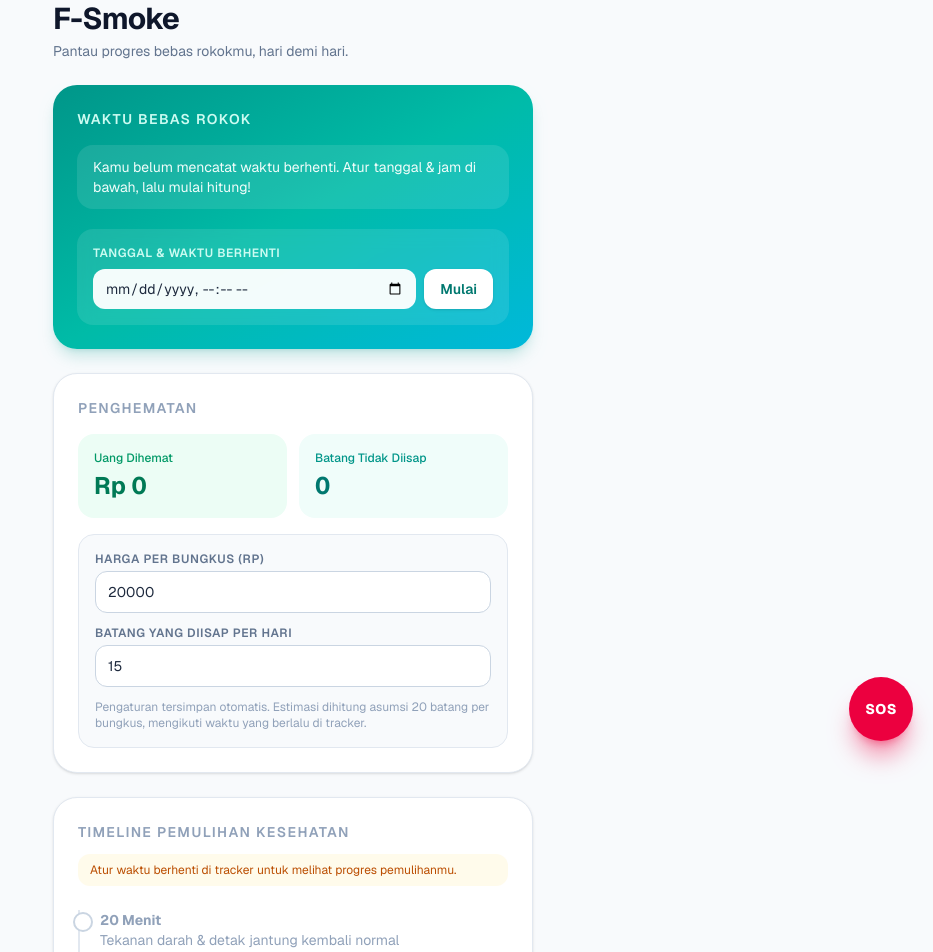
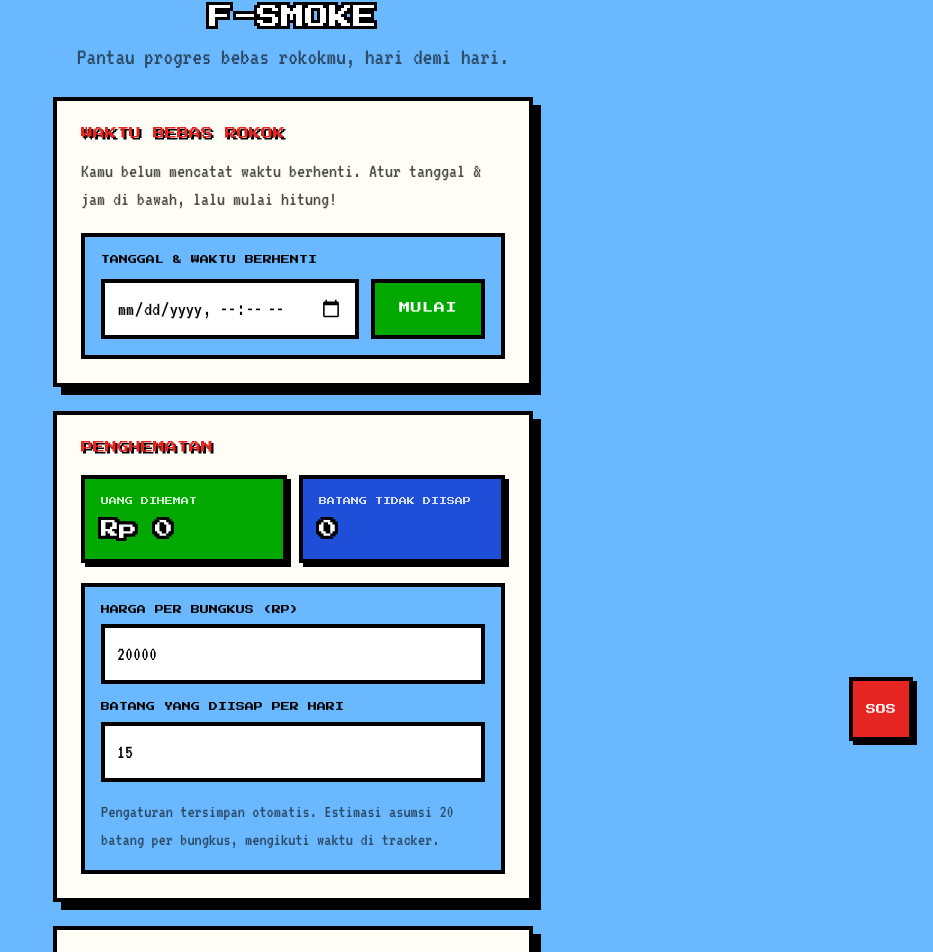
Before and after one commit to nasruladtri/f-smoke, a Next.js app: page / in a window 1280 px wide. Shown: the part 39-991 px from the top of the page, without its empty margins (347-1280 px from the left). Built offline with nearby package versions, Linux system fonts and the light colour scheme.

Commit message:
feat: mario pixel theme, reset confirmation, footer copyright

```diff
--- a/src/app/globals.css
+++ b/src/app/globals.css
@@ -1,21 +1,95 @@
 @import "tailwindcss";
 
-:root {
-  --background: #f8fafc;
-  --foreground: #1e293b;
-}
-
 @theme inline {
-  --color-background: var(--background);
-  --color-foreground: var(--foreground);
-  --font-sans: var(--font-geist-sans);
+  --color-heading: #222222;
+  --color-dark-grey: #333333;
+  --color-light-grey: #d2d2d2;
+  --color-mario-red: #e52521;
+  --color-mario-green: #00a800;
+  --color-mario-blue: #1f4fd8;
+  --color-mario-sky: #6ab8ff;
+  --color-mario-yellow: #ffd700;
+  --color-mario-brown: #8b5a2b;
+  --color-mario-dark: #1a1a1a;
+  --color-background: var(--color-mario-sky);
+  --color-foreground: #ffffff;
+  --font-sans: var(--font-montserrat);
   --font-mono: var(--font-geist-mono);
+  --font-pixel: var(--font-pixel);
+  --font-retro: var(--font-retro);
 }
 
 body {
-  background: var(--background);
-  color: var(--foreground);
-  font-family: var(--font-sans), Arial, Helvetica, sans-serif;
+  background: var(--color-background);
+  color: var(--color-foreground);
+  font-family: var(--font-retro), var(--font-sans), Arial, sans-serif;
+}
+
+.pixel-frame {
+  border: 4px solid #000;
+}
+
+.pixel-shadow {
+  box-shadow: 8px 8px 0 #000;
+}
+
+.pixel-shadow-sm {
+  box-shadow: 4px 4px 0 #000;
+}
+
+.pixel-btn {
+  display: inline-block;
+  font-family: var(--font-pixel);
+  text-transform: uppercase;
+  letter-spacing: 0.05em;
+  border: 4px solid #000;
+  padding: 0.75rem 1.5rem;
+  font-size: 11px;
+  transition: transform 0.05s ease, box-shadow 0.05s ease;
+}
+
+.pixel-btn:hover {
+  transform: translate(2px, 2px);
+  box-shadow: 4px 4px 0 #000;
+}
+
+.pixel-btn:active {
+  transform: translate(4px, 4px);
+  box-shadow: 1px 1px 0 #000;
+}
+
+.pixel-outline {
+  text-shadow:
+    3px 0 0 #000,
+    -3px 0 0 #000,
+    0 3px 0 #000,
+    0 -3px 0 #000,
+    3px 3px 0 #000,
+    -3px 3px 0 #000,
+    3px -3px 0 #000,
+    -3px -3px 0 #000;
+}
+
+.ground-pattern {
+  background: repeating-linear-gradient(
+    90deg,
+    #c97f2e 0 32px,
+    #8b5a2b 32px 64px
+  );
+}
+
+@keyframes coinBounce {
+  0%,
+  100% {
+    transform: translateY(0) scaleX(1);
+  }
+  50% {
+    transform: translateY(-16px) scaleX(0.25);
+  }
+}
+
+.coin-anim {
+  animation: coinBounce 1.6s ease-in-out infinite;
 }
 
 @keyframes breathe {
--- a/src/app/layout.tsx
+++ b/src/app/layout.tsx
@@ -1,10 +1,22 @@
 import type { Metadata } from "next";
-import { Geist, Geist_Mono } from "next/font/google";
+import { Montserrat, Press_Start_2P, VT323, Geist_Mono } from "next/font/google";
 import "./globals.css";
 
-const geistSans = Geist({
-  variable: "--font-geist-sans",
+const montserrat = Montserrat({
+  variable: "--font-montserrat",
   subsets: ["latin"],
+});
+
+const pixel = Press_Start_2P({
+  weight: "400",
+  subsets: ["latin"],
+  variable: "--font-pixel",
+});
+
+const retro = VT323({
+  weight: "400",
+  subsets: ["latin"],
+  variable: "--font-retro",
 });
 
 const geistMono = Geist_Mono({
@@ -22,9 +34,9 @@ export default function RootLayout({ children }: LayoutProps<"/">) {
   return (
     <html
       lang="id"
-      className={`${geistSans.variable} ${geistMono.variable} h-full antialiased`}
+      className={`${montserrat.variable} ${pixel.variable} ${retro.variable} ${geistMono.variable} h-full antialiased`}
     >
-      <body className="min-h-full flex flex-col">{children}</body>
+      <body className="min-h-full flex flex-col overflow-x-hidden">{children}</body>
     </html>
   );
 }
--- a/src/components/Dashboard.tsx
+++ b/src/components/Dashboard.tsx
@@ -13,6 +13,7 @@ import TimeTracker from "@/components/TimeTracker";
 import SavingsCalculator from "@/components/SavingsCalculator";
 import HealthTimeline from "@/components/HealthTimeline";
 import SOSButton from "@/components/SOSButton";
+import Footer from "@/components/Footer";
 
 export default function Dashboard() {
   const now = useNow();
@@ -21,12 +22,13 @@ export default function Dashboard() {
   const cigsPerDay = useStoredNumber(CIGS_KEY, 15);
 
   return (
+    <>
       <main className="mx-auto w-full max-w-lg flex-1 space-y-6 px-4 py-6 sm:py-10">
-      <header className="space-y-1">
-        <h1 className="text-2xl font-bold tracking-tight text-slate-900 sm:text-3xl">
-          F-Smoke
+        <header className="space-y-2 text-center">
+          <h1 className="font-pixel text-xl text-white pixel-outline sm:text-2xl">
+            F-SMOKE
           </h1>
-        <p className="text-sm text-slate-500">
+          <p className="font-retro text-2xl text-black/60">
             Pantau progres bebas rokokmu, hari demi hari.
           </p>
         </header>
@@ -42,5 +44,7 @@ export default function Dashboard() {
         <HealthTimeline quitAt={quitAt} now={now} />
         <SOSButton />
       </main>
+      <Footer />
+    </>
   );
 }
--- /dev/null
+++ b/src/components/Footer.tsx
@@ -0,0 +1,14 @@
+export default function Footer() {
+  return (
+    <footer className="mt-10 border-t-4 border-black bg-mario-dark pb-24 pt-14">
+      <div className="mx-auto w-full max-w-lg px-6 text-center">
+        <p className="font-retro text-2xl text-white/70">THANKS FOR PLAYING!</p>
+        <p className="mt-1 font-retro text-2xl text-white/50">
+          © {new Date().getFullYear()} Nasrul Aditri Rahmandika
+        </p>
+        <span className="mt-4 inline-block h-8 w-8 rotate-45 border-4 border-black bg-mario-yellow pixel-shadow-sm coin-anim" />
+        <div className="mt-10 h-4 w-full ground-pattern border-4 border-black" />
+      </div>
+    </footer>
+  );
+}
--- a/src/components/HealthTimeline.tsx
+++ b/src/components/HealthTimeline.tsx
@@ -13,47 +13,49 @@ export default function HealthTimeline({ quitAt, now }: HealthTimelineProps) {
   const minutesElapsed = quitAt ? elapsedMinutes(now, quitAt) : 0;
 
   return (
-    <section className="rounded-3xl border border-slate-200 bg-white p-6 shadow-sm">
-      <h2 className="text-sm font-semibold uppercase tracking-widest text-slate-400">
-        Timeline Pemulihan Kesehatan
+    <section className="bg-[#fffdf5] p-6 text-black pixel-frame pixel-shadow">
+      <h2 className="font-pixel text-[10px] text-mario-red [text-shadow:2px_2px_0_#000] sm:text-xs">
+        TIMELINE PEMULIHAN KESEHATAN
       </h2>
       {!quitAt && (
-        <p className="mt-3 rounded-xl bg-amber-50 px-3 py-2 text-xs text-amber-700">
+        <p className="mt-3 bg-mario-yellow px-3 py-2 font-retro text-lg text-black pixel-frame">
           Atur waktu berhenti di tracker untuk melihat progres pemulihanmu.
         </p>
       )}
 
-      <ol className="mt-6 space-y-5 border-l-2 border-slate-200 pl-5">
+      <ol className="mt-6 space-y-6 border-l-4 border-black pl-6">
         {MILESTONES.map((milestone) => {
           const passed = minutesElapsed >= milestone.minutes;
           return (
             <li key={milestone.label} className="relative">
               <span
-                className={`absolute -left-[27px] top-0.5 flex h-5 w-5 items-center justify-center rounded-full border-2 ${
+                className={`absolute -left-[35px] top-1 flex h-6 w-6 items-center justify-center border-4 border-black ${
                   passed
-                    ? "border-teal-500 bg-teal-500 text-white"
-                    : "border-slate-300 bg-white text-slate-400"
+                    ? "bg-mario-green text-white"
+                    : "bg-white text-slate-400"
                 }`}
               >
                 {passed ? <CheckIcon className="h-3 w-3" /> : null}
               </span>
-              <div className="flex flex-wrap items-baseline gap-x-2">
+              <div className="flex flex-wrap items-center gap-x-3">
                 <span
-                  className={`text-sm font-bold ${
-                    passed ? "text-teal-700" : "text-slate-400"
+                  className={`font-pixel text-[9px] sm:text-[10px] ${
+                    passed
+                      ? "text-mario-green [text-shadow:1px_1px_0_#000]"
+                      : "text-slate-400"
                   }`}
                 >
                   {milestone.label}
                 </span>
                 {passed && (
-                  <span className="rounded-full bg-teal-50 px-2 py-0.5 text-[10px] font-semibold uppercase tracking-wide text-teal-600">
-                    Tercapai
+                  <span className="bg-mario-yellow px-2 py-1 font-pixel text-[7px] text-black pixel-frame">
+                    TERCAPAI
                   </span>
                 )}
               </div>
               <p
-                className={`text-sm ${
-                  passed ? "text-slate-700" : "text-slate-400"
+                className={`mt-1 font-retro text-xl ${
+                  passed ? "text-black/80" : "text-slate-400"
                 }`}
               >
                 {milestone.description}
--- a/src/components/SOSButton.tsx
+++ b/src/components/SOSButton.tsx
@@ -1,12 +1,11 @@
 "use client";
 
-import { useEffect, useRef, useState } from "react";
+import { useEffect, useState } from "react";
 import { QUOTES } from "@/lib/content";
 
 export default function SOSButton() {
   const [open, setOpen] = useState(false);
   const [quote, setQuote] = useState(QUOTES[0]);
-  const dialogRef = useRef<HTMLDivElement>(null);
 
   const openSos = () => {
     setQuote(QUOTES[Math.floor(Math.random() * QUOTES.length)]);
@@ -28,7 +27,7 @@ export default function SOSButton() {
     <>
       <button
         onClick={openSos}
-        className="fixed bottom-5 right-5 z-40 flex h-16 w-16 items-center justify-center rounded-full bg-rose-600 text-sm font-extrabold uppercase tracking-wide text-white shadow-xl shadow-rose-600/40 transition hover:bg-rose-700 active:scale-90"
+        className="fixed bottom-5 right-5 z-40 flex h-16 w-16 items-center justify-center bg-mario-red font-pixel text-[10px] text-white pixel-frame pixel-shadow-sm transition-transform active:translate-y-0.5"
         aria-label="Tombol SOS darurat"
       >
         SOS
@@ -36,46 +35,45 @@ export default function SOSButton() {
 
       {open && (
         <div
-          className="fixed inset-0 z-50 flex items-center justify-center bg-slate-900/60 p-4 backdrop-blur-sm"
+          className="fixed inset-0 z-50 flex items-center justify-center bg-black/70 p-4"
           onClick={closeSos}
         >
           <div
-            ref={dialogRef}
             onClick={(e) => e.stopPropagation()}
-            className="w-full max-w-sm rounded-3xl bg-white p-6 text-center shadow-2xl"
+            className="w-full max-w-sm bg-[#fffdf5] p-6 text-center pixel-frame pixel-shadow"
             role="dialog"
             aria-modal="true"
             aria-label="Panduan darurat berhenti merokok"
           >
-            <h2 className="text-lg font-bold text-slate-900">
-              Tenang, kamu bisa!
+            <h2 className="font-pixel text-xs text-mario-red [text-shadow:2px_2px_0_#000]">
+              TENANG, KAMU BISA!
             </h2>
-            <p className="mt-1 text-sm text-slate-500">
+            <p className="mt-2 font-retro text-lg text-black/70">
               Ikuti napas berikut, craving hanya lewat sebentar.
             </p>
 
             <div className="mt-6 flex items-center justify-center">
               <div className="relative flex h-40 w-40 items-center justify-center">
-                <div className="absolute inset-0 rounded-full bg-gradient-to-br from-teal-400 to-cyan-500 opacity-40 animate-breathe" />
-                <div className="absolute inset-6 rounded-full bg-gradient-to-br from-teal-400 to-cyan-500 animate-breathe" />
-                <div className="relative z-10 flex h-24 w-24 items-center justify-center rounded-full bg-white shadow-lg">
-                  <span className="px-3 text-xs font-semibold text-teal-700 animate-breathe-text">
-                    Tarik Napas...
+                <div className="absolute inset-0 bg-mario-blue opacity-40 animate-breathe" />
+                <div className="absolute inset-6 bg-mario-sky animate-breathe" />
+                <div className="relative z-10 flex h-24 w-24 items-center justify-center bg-[#fffdf5] pixel-frame">
+                  <span className="px-2 font-pixel text-[8px] text-mario-blue animate-breathe-text">
+                    TARIK NAPAS...
                   </span>
-                  <span className="absolute px-3 text-xs font-semibold text-teal-700 animate-breathe-text-alt">
-                    Hembuskan...
+                  <span className="absolute px-2 font-pixel text-[8px] text-mario-blue animate-breathe-text-alt">
+                    HEMBUSKAN...
                   </span>
                 </div>
               </div>
             </div>
 
-            <blockquote className="mt-6 rounded-2xl bg-slate-50 px-4 py-3 text-sm italic leading-relaxed text-slate-600">
+            <blockquote className="mt-6 bg-mario-yellow px-4 py-3 font-retro text-xl leading-snug text-black pixel-frame">
               “{quote}”
             </blockquote>
 
             <button
               onClick={closeSos}
-              className="mt-6 w-full rounded-xl bg-slate-900 px-4 py-3 text-sm font-semibold text-white transition hover:bg-slate-700 active:scale-95"
+              className="pixel-btn mt-6 w-full bg-black text-white"
             >
               Aku kuat, tutup
             </button>
--- a/src/components/SavingsCalculator.tsx
+++ b/src/components/SavingsCalculator.tsx
@@ -27,36 +27,34 @@ export default function SavingsCalculator({
   const moneySaved = packsAvoided * pricePerPack;
 
   return (
-    <section className="rounded-3xl border border-slate-200 bg-white p-6 shadow-sm">
-      <h2 className="text-sm font-semibold uppercase tracking-widest text-slate-400">
-        Penghematan
+    <section className="bg-[#fffdf5] p-6 text-black pixel-frame pixel-shadow">
+      <h2 className="font-pixel text-[10px] text-mario-red [text-shadow:2px_2px_0_#000] sm:text-xs">
+        PENGHEMATAN
       </h2>
 
-      <div className="mt-4 grid grid-cols-2 gap-3">
-        <div className="rounded-2xl bg-emerald-50 p-4">
-          <div className="text-xs font-medium text-emerald-600">
-            Uang Dihemat
-          </div>
-          <div className="mt-1 text-xl font-bold text-emerald-700 tabular-nums sm:text-2xl">
+      <div className="mt-5 grid grid-cols-2 gap-3">
+        <div className="bg-mario-green p-4 pixel-frame pixel-shadow-sm">
+          <div className="font-pixel text-[8px] text-white/80">UANG DIHEMAT</div>
+          <div className="mt-2 font-pixel text-sm text-white pixel-outline tabular-nums sm:text-lg">
             {started ? formatIDR(moneySaved) : formatIDR(0)}
           </div>
         </div>
-        <div className="rounded-2xl bg-teal-50 p-4">
-          <div className="text-xs font-medium text-teal-600">
-            Batang Tidak Diisap
+        <div className="bg-mario-blue p-4 pixel-frame pixel-shadow-sm">
+          <div className="font-pixel text-[8px] text-white/80">
+            BATANG TIDAK DIISAP
           </div>
-          <div className="mt-1 text-xl font-bold text-teal-700 tabular-nums sm:text-2xl">
+          <div className="mt-2 font-pixel text-sm text-white pixel-outline tabular-nums sm:text-lg">
             {started ? formatNumber(sticksAvoided) : 0}
           </div>
         </div>
       </div>
 
-      <div className="mt-4 rounded-2xl border border-slate-200 bg-slate-50 p-4">
+      <div className="mt-5 bg-mario-sky p-4 pixel-frame">
         <label
           htmlFor="price-input"
-          className="block text-xs font-semibold uppercase tracking-wider text-slate-500"
+          className="block font-pixel text-[9px] text-black"
         >
-          Harga per Bungkus (Rp)
+          HARGA PER BUNGKUS (RP)
         </label>
         <input
           id="price-input"
@@ -67,14 +65,14 @@ export default function SavingsCalculator({
           onChange={(e) =>
             onSettingsChange(toNonNegative(e.target.value), cigsPerDay)
           }
-          className="mt-1 w-full rounded-xl border border-slate-300 bg-white px-3 py-2.5 text-sm text-slate-800 outline-none ring-teal-300 transition focus:border-teal-500 focus:ring-2"
+          className="mt-2 w-full bg-white px-3 py-3 font-retro text-xl text-black pixel-frame focus:bg-mario-yellow/20 outline-none"
         />
 
         <label
           htmlFor="cigs-input"
-          className="mt-3 block text-xs font-semibold uppercase tracking-wider text-slate-500"
+          className="mt-4 block font-pixel text-[9px] text-black"
         >
-          Batang yang Diisap per Hari
+          BATANG YANG DIISAP PER HARI
         </label>
         <input
           id="cigs-input"
@@ -85,12 +83,12 @@ export default function SavingsCalculator({
           onChange={(e) =>
             onSettingsChange(pricePerPack, toNonNegative(e.target.value))
           }
-          className="mt-1 w-full rounded-xl border border-slate-300 bg-white px-3 py-2.5 text-sm text-slate-800 outline-none ring-teal-300 transition focus:border-teal-500 focus:ring-2"
+          className="mt-2 w-full bg-white px-3 py-3 font-retro text-xl text-black pixel-frame focus:bg-mario-yellow/20 outline-none"
         />
 
-        <p className="mt-3 text-xs text-slate-400">
-          Pengaturan tersimpan otomatis. Estimasi dihitung asumsi {CIGS_PER_PACK}{" "}
-          batang per bungkus, mengikuti waktu yang berlalu di tracker.
+        <p className="mt-4 font-retro text-lg text-black/60">
+          Pengaturan tersimpan otomatis. Estimasi asumsi {CIGS_PER_PACK} batang
+          per bungkus, mengikuti waktu di tracker.
         </p>
       </div>
     </section>
--- a/src/components/TimeTracker.tsx
+++ b/src/components/TimeTracker.tsx
@@ -22,6 +22,7 @@ export default function TimeTracker({
   onSetQuitAt,
 }: TimeTrackerProps) {
   const [draft, setDraft] = useState<string | null>(null);
+  const [confirmingReset, setConfirmingReset] = useState(false);
   const inputValue = draft ?? (quitAt ? toDateTimeInputValue(quitAt) : "");
 
   const handleSave = () => {
@@ -33,6 +34,7 @@ export default function TimeTracker({
   };
 
   const handleReset = () => {
+    setConfirmingReset(false);
     setDraft(null);
     onSetQuitAt(null);
   };
@@ -40,73 +42,74 @@ export default function TimeTracker({
   const parts = quitAt ? diffParts(now, quitAt) : null;
 
   return (
-    <section className="overflow-hidden rounded-3xl bg-gradient-to-br from-teal-600 via-teal-500 to-cyan-500 p-6 text-white shadow-lg shadow-teal-600/20">
-      <h2 className="text-sm font-semibold uppercase tracking-widest text-teal-100">
-        Waktu Bebas Rokok
+    <>
+      <section className="bg-[#fffdf5] p-6 text-black pixel-frame pixel-shadow">
+        <h2 className="font-pixel text-[10px] text-mario-red [text-shadow:2px_2px_0_#000] sm:text-xs">
+          WAKTU BEBAS ROKOK
         </h2>
 
         {quitAt && parts ? (
           <>
-          <div className="mt-5 grid grid-cols-4 gap-3 text-center">
+            <div className="mt-6 grid grid-cols-4 gap-3 text-center">
               {[
-              { value: parts.days, label: "Hari" },
-              { value: parts.hours, label: "Jam" },
-              { value: pad(parts.minutes), label: "Menit" },
-              { value: pad(parts.seconds), label: "Detik" },
+                { value: parts.days, label: "HARI" },
+                { value: parts.hours, label: "JAM" },
+                { value: pad(parts.minutes), label: "MENIT" },
+                { value: pad(parts.seconds), label: "DETIK" },
               ].map(({ value, label }) => (
                 <div
                   key={label}
-                className="rounded-2xl bg-white/10 px-2 py-4 backdrop-blur-sm"
+                  className="bg-mario-blue px-1 py-4 pixel-frame pixel-shadow-sm"
                 >
-                <div className="font-mono text-2xl font-bold tabular-nums sm:text-3xl">
+                  <div className="font-pixel text-lg text-white pixel-outline tabular-nums sm:text-2xl">
                     {value}
                   </div>
-                <div className="mt-1 text-[11px] font-medium uppercase tracking-wider text-teal-100">
+                  <div className="mt-2 font-pixel text-[7px] text-mario-sky sm:text-[8px]">
                     {label}
                   </div>
                 </div>
               ))}
             </div>
-          <p className="mt-4 text-xs text-teal-100">
+            <p className="mt-5 font-retro text-lg text-black/70">
               Berhenti sejak{" "}
-            <span className="font-semibold text-white">
+              <span className="font-bold text-mario-red">
                 {formatDateTime(quitAt)}
               </span>
             </p>
           </>
         ) : (
-        <p className="mt-4 rounded-2xl bg-white/10 px-4 py-3 text-sm text-teal-50">
-          Kamu belum mencatat waktu berhenti. Atur tanggal & jam di bawah, lalu
-          mulai hitung!
+          <p className="mt-4 font-retro text-xl text-black/70">
+            Kamu belum mencatat waktu berhenti. Atur tanggal & jam di bawah,
+            lalu mulai hitung!
           </p>
         )}
 
-      <div className="mt-5 rounded-2xl bg-white/10 p-4 backdrop-blur-sm">
+        <div className="mt-5 bg-mario-sky p-4 pixel-frame">
           <label
             htmlFor="quit-datetime"
-          className="block text-xs font-semibold uppercase tracking-wider text-teal-100"
+            className="block font-pixel text-[9px] text-black"
           >
-          Tanggal & Waktu Berhenti
+            TANGGAL & WAKTU BERHENTI
           </label>
-        <div className="mt-2 flex flex-col gap-2 sm:flex-row">
+          <div className="mt-3 flex flex-col gap-3 sm:flex-row">
             <input
               id="quit-datetime"
               type="datetime-local"
               value={inputValue}
               onChange={(e) => setDraft(e.target.value)}
-            className="w-full rounded-xl border-0 bg-white/95 px-3 py-2.5 text-sm text-slate-800 outline-none ring-teal-300 transition focus:ring-2"
+              className="w-full bg-white px-3 py-3 font-retro text-xl text-black pixel-frame focus:bg-mario-yellow/20 outline-none"
             />
-          <div className="flex gap-2">
+            <div className="flex gap-3">
               <button
                 onClick={handleSave}
-              className="flex-1 rounded-xl bg-white px-4 py-2.5 text-sm font-semibold text-teal-700 shadow-sm transition hover:bg-teal-50 active:scale-95 sm:flex-none"
+                className="pixel-btn flex-1 bg-mario-green text-white sm:flex-none"
               >
                 {parts ? "Perbarui" : "Mulai"}
               </button>
               {parts && (
                 <button
-                onClick={handleReset}
-                className="rounded-xl bg-white/20 px-4 py-2.5 text-sm font-semibold text-white transition hover:bg-white/30 active:scale-95"
+                  onClick={() => setConfirmingReset(true)}
+                  className="pixel-btn bg-mario-red text-white"
                 >
                   Reset
                 </button>
@@ -115,5 +118,42 @@ export default function TimeTracker({
           </div>
         </div>
       </section>
+
+      {confirmingReset && (
+        <div
+          className="fixed inset-0 z-50 flex items-center justify-center bg-black/70 p-4"
+          onClick={() => setConfirmingReset(false)}
+        >
+          <div
+            onClick={(e) => e.stopPropagation()}
+            className="w-full max-w-sm bg-[#fffdf5] p-6 text-center pixel-frame pixel-shadow"
+            role="dialog"
+            aria-modal="true"
+            aria-label="Konfirmasi reset"
+          >
+            <h3 className="font-pixel text-xs text-mario-red [text-shadow:2px_2px_0_#000]">
+              RESET WAKTU BERHENTI?
+            </h3>
+            <p className="mt-4 font-retro text-xl text-black/70">
+              Progres waktu bebas rokok akan dihitung ulang dari nol.
+            </p>
+            <div className="mt-6 flex gap-3">
+              <button
+                onClick={() => setConfirmingReset(false)}
+                className="pixel-btn flex-1 bg-slate-200 text-black"
+              >
+                Batal
+              </button>
+              <button
+                onClick={handleReset}
+                className="pixel-btn flex-1 bg-mario-red text-white"
+              >
+                Ya, Reset
+              </button>
+            </div>
+          </div>
+        </div>
+      )}
+    </>
   );
 }
```
Also changed, not shown: 1 other file (tests, documents, lock files or other folders). Lines whose indentation alone changed are shown as unchanged.
